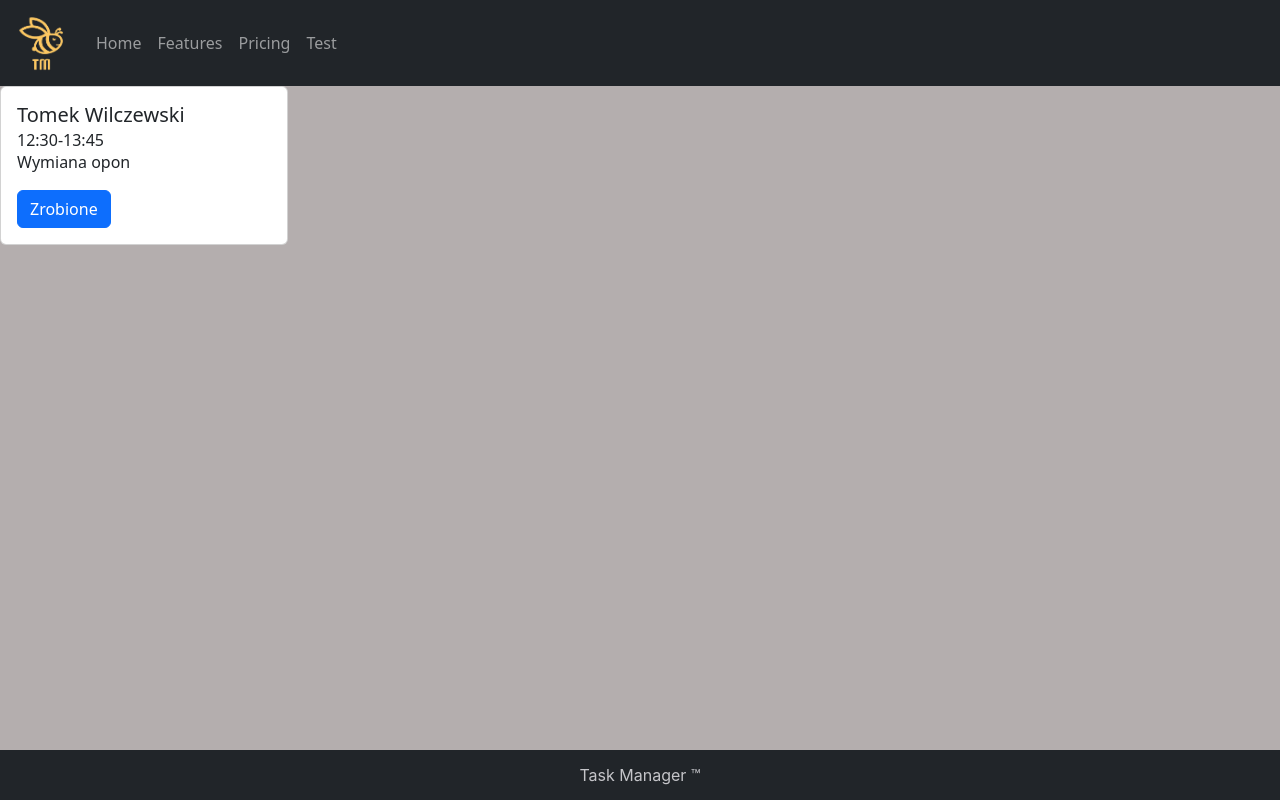
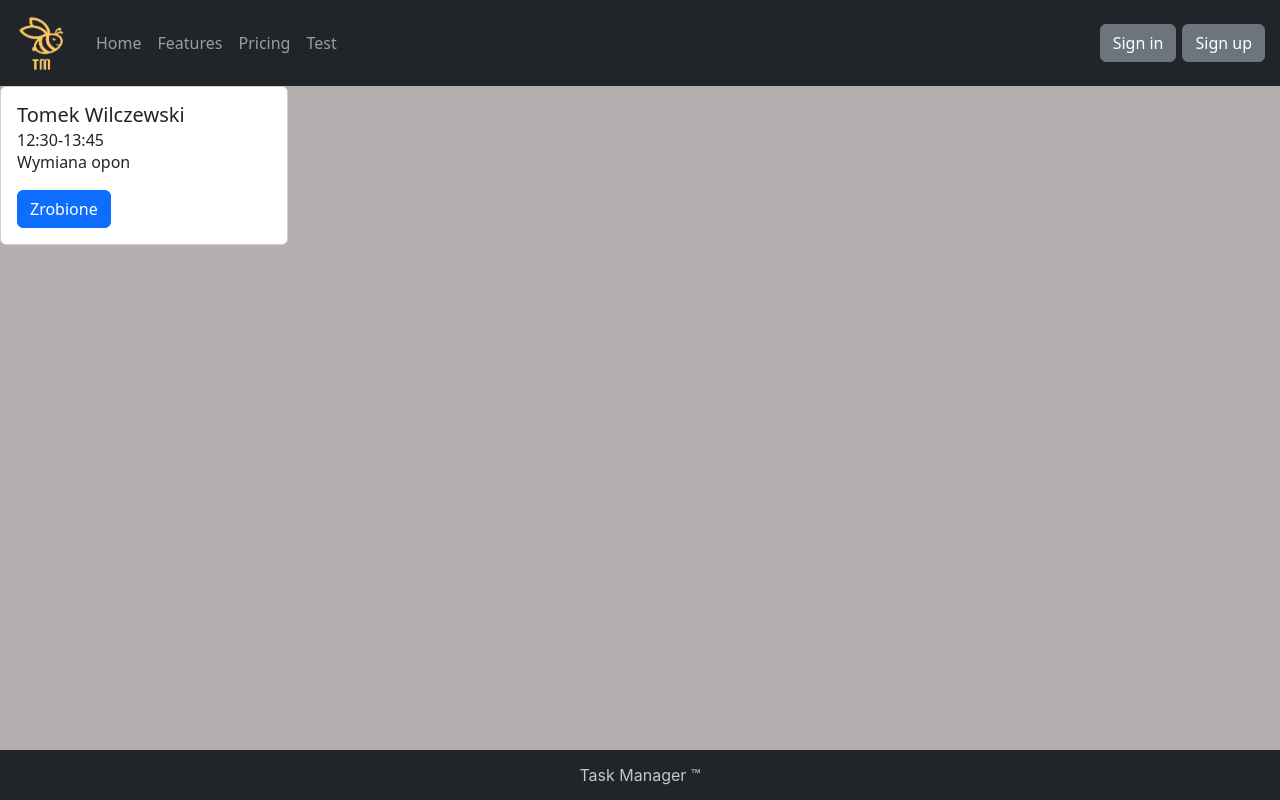
Before and after one commit to Lukang11/PRO-project, a React (Create React App) app in the folder Task-manager/task-manager/: page / in a window 1280 px wide. Built offline with nearby package versions, Linux system fonts and the light colour scheme.

Commit message:
Header and Login

```diff
--- a/Task-manager/task-manager/src/Header/Header.js
+++ b/Task-manager/task-manager/src/Header/Header.js
@@ -2,12 +2,13 @@ import "./HeaderStyle.css"
 import Container from 'react-bootstrap/Container';
 import Navbar from 'react-bootstrap/Navbar';
 import Nav from 'react-bootstrap/Nav';
+import Button from 'react-bootstrap/Button';
 import Bee from './logo.png'
 
 function Header() {
     return (
         <>
-      <Navbar bg="dark" variant="dark">
+      <Navbar bg="dark" variant="dark" className="nav">
         <Container>
           <Navbar.Brand href="#home">
             <img src={Bee} width="60" height="60" alt="TM"></img>
@@ -18,6 +19,8 @@ function Header() {
             <Nav.Link href="#pricing">Pricing</Nav.Link>
             <Nav.Link href="#test">Test</Nav.Link>
           </Nav>
+          <Button className="navButton" variant="secondary" href="#login">Sign in</Button>{' '}
+          <Button className="navButton" variant="secondary" href="#register">Sign up</Button>{' '}
         </Container>
       </Navbar>
         </>
--- a/Task-manager/task-manager/src/Header/HeaderStyle.css
+++ b/Task-manager/task-manager/src/Header/HeaderStyle.css
@@ -15,3 +15,19 @@ body{
 .container{
     margin: 0;
 }
+.nav{
+
+}
+.navButton{
+    justify-content: right;
+    margin: 3px;
+}
+
+.container{
+    width: 100%;
+}
+@media (min-width: 1px){
+    .container{
+        max-width: 100%;
+    }
+}
```
Also changed, not shown: Task-manager/task-manager/src/Login/Login.js (added, +50 -0 lines), Task-manager/task-manager/src/Login/Login.css (added).
